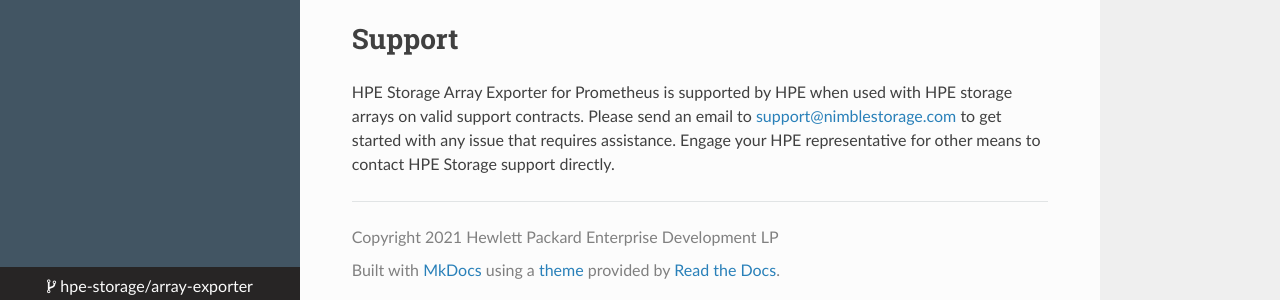
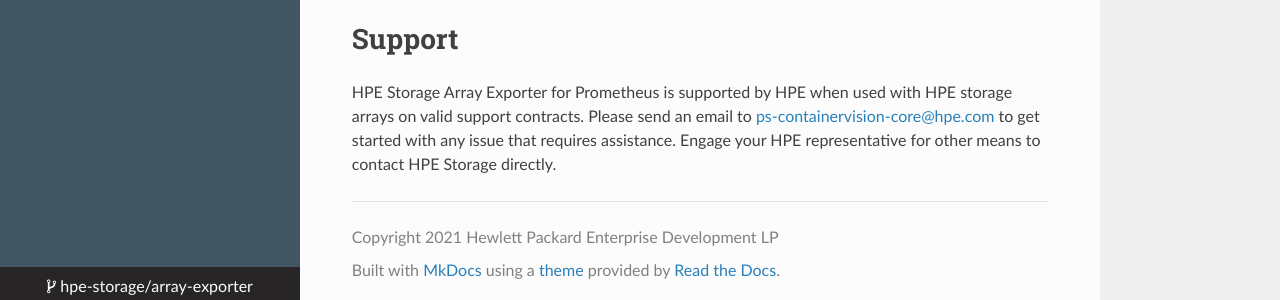
Before and after one commit to hpe-storage/array-exporter, an MkDocs documentation site: the page built from docs/index.md, in a window 1280 px wide and 953 px high. Shown: the part 646-946 px from the top of the window. Built offline with MkDocs 1.6.1, drawn with Linux system fonts in a browser that asks for light colours; nearby versions of some CDN libraries.

Commit message:
Changed support (#2)
Signed-off-by: Michael Mattsson <michael.mattsson@gmail.com>

```diff
--- a/docs/index.md
+++ b/docs/index.md
@@ -20,4 +20,4 @@
 
 # Support
 
-HPE Storage Array Exporter for Prometheus is supported by HPE when used with HPE storage arrays on valid support contracts. Please send an email to [support@nimblestorage.com](mailto:support@nimblestorage.com) to get started with any issue that requires assistance. Engage your HPE representative for other means to contact HPE Storage support directly.
+HPE Storage Array Exporter for Prometheus is supported by HPE when used with HPE storage arrays on valid support contracts. Please send an email to [ps-containervision-core@hpe.com](mailto:ps-containervision-core@hpe.com) to get started with any issue that requires assistance. Engage your HPE representative for other means to contact HPE Storage directly.
```
Also changed, not shown: README.md (+1 -1 lines), docs/legal/support/index.md (+1 -1 lines).
